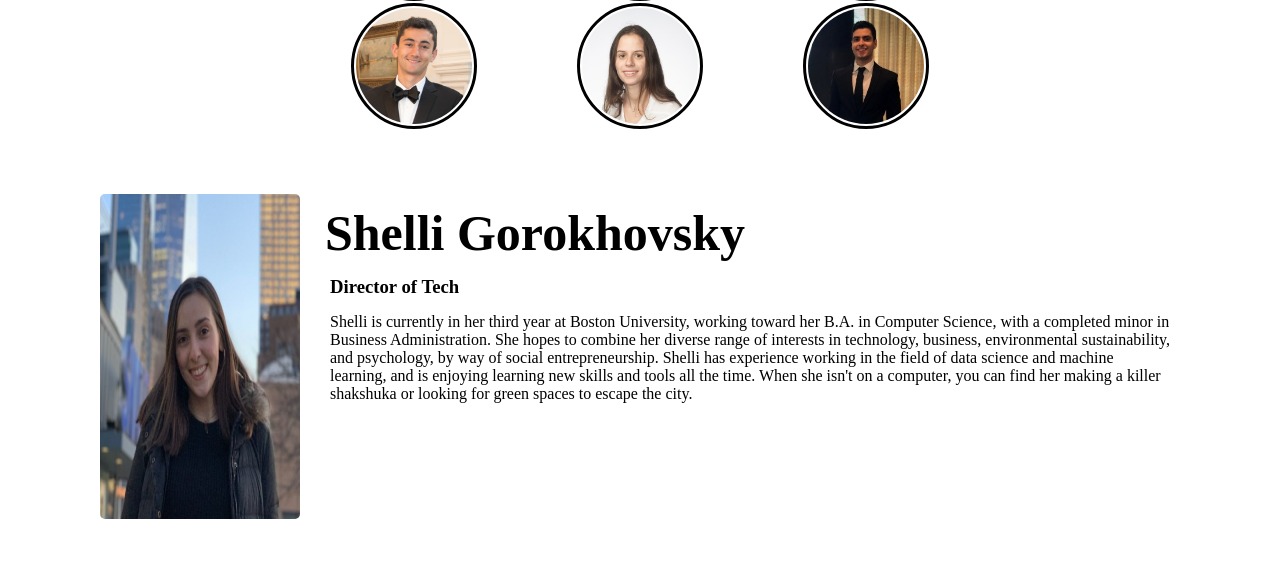
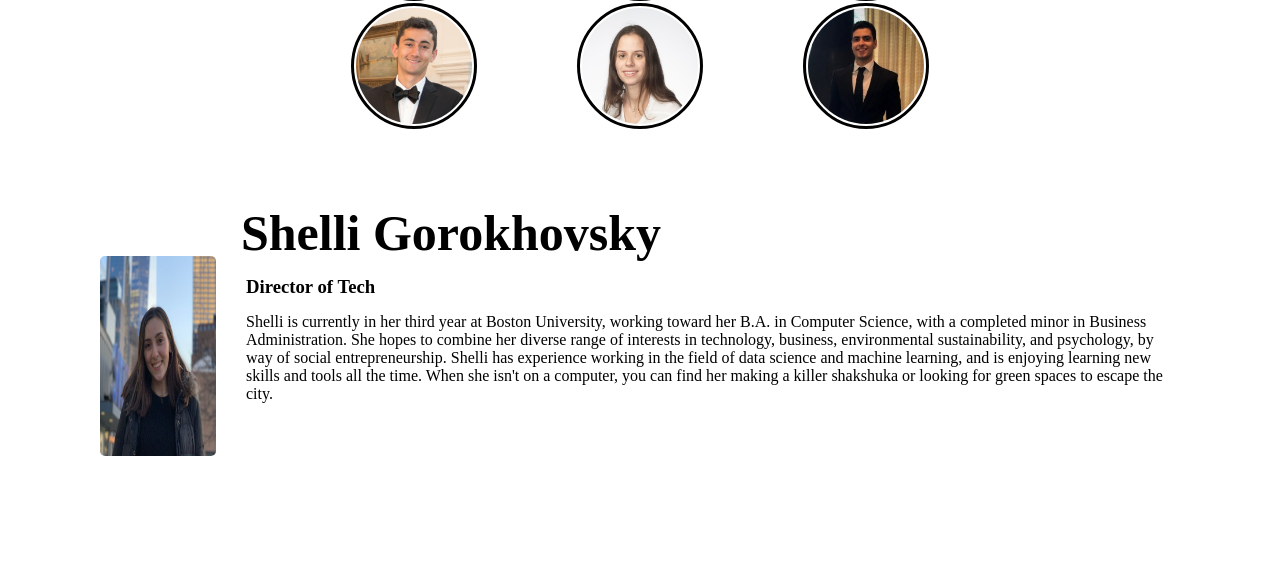
Before and after one commit to sgorok/butechtrack, a Flask app: page /theteam in a window 1280 px wide. Shown: the part 339-908 px from the top of the page. Run offline with Flask 2, Linux system fonts and the light colour scheme.

Commit message:
changed to a smaller size, could be oversizing issue

```diff
--- a/static/teamstyle.css
+++ b/static/teamstyle.css
@@ -49,8 +49,8 @@ img{
 }
 
 .profile{
-    width: 200px;
-    height: 325px;
+    width: 200;
+    height: 200px;
     border-radius: 15px;
     padding:10px;
     margin: 0px;
```
